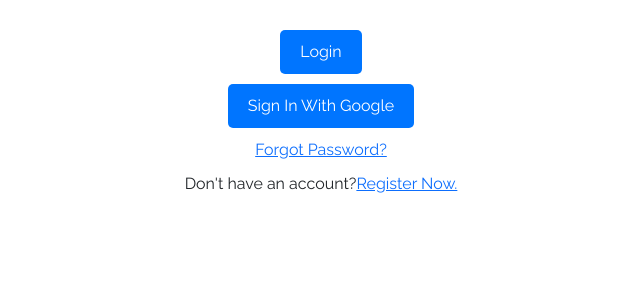
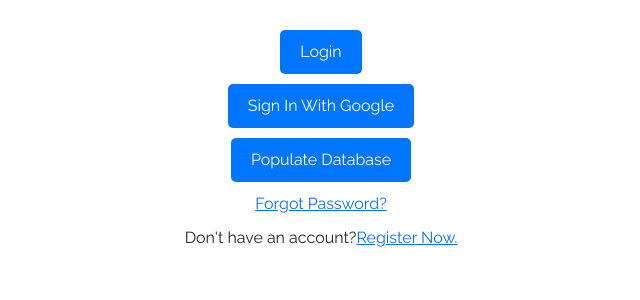
Before and after one commit to neeoll/social-media, a Next.js app: page / in a window 1280 px wide. Shown: the top 300 px of the page, without its empty margins (319-959 px from the left). Built offline with nearby package versions, Linux system fonts and the light colour scheme.

Commit message:
Update index.js

```diff
--- a/pages/index.js
+++ b/pages/index.js
@@ -1,5 +1,5 @@
 import { useEffect, useRef, useState } from "react";
-import { query, getDocs, collection, where, addDoc } from "firebase/firestore";
+import { query, getDocs, collection, where, addDoc, Timestamp } from "firebase/firestore";
 import { db, storage } from '../utils/Firebase'
 import { useRouter } from "next/router";
 import { getGlobalAuth, signInWithGoogle, logInWithEmailAndPassword, sendPasswordReset, registerWithEmailandPassword } from "../utils/AuthManager";
@@ -117,6 +117,65 @@ export default function Login() {
     }
   }
 
+  function generateId(length) {
+    var result = '';
+    var characters = 'ABCDEFGHIJKLMNOPQRSTUVWXYZabcdefghijklmnopqrstuvwxyz0123456789';
+    var charactersLength = characters.length;
+    for (var i = 0; i < length; i++) {
+      result += characters.charAt(Math.floor(Math.random() * charactersLength));
+    }
+
+    return result;
+  }
+
+  const populateDatabase = async() => {
+    // Register and sign in to get auth access
+    await registerWithEmailandPassword("a.vidgamer.na@gmail.com", "password")
+    const user = await logInWithEmailAndPassword("a.vidgamer.na@gmail.com", "password")
+
+    // Create message document and fill with placeholder data to reference later
+    let rawPosts = await fetch('https://jsonplaceholder.typicode.com/posts').then(response => response.json())
+    let newMessages = []
+    rawPosts.forEach(post => {
+      newMessages.push({
+        attachments: '',
+        contents: post.body,
+        created: Timestamp.now().seconds,
+        isInvite: false,
+        messageId: generateId(10),
+        senderName: 'Nolas',
+        senderProfileIcon: '',
+        senderUid: user.uid
+      })
+    })
+    const messagesRef = await addDoc(collection(db, 'messages'), {
+      messages: newMessages
+    })
+
+    // Create room and pass in
+    const roomRef = await addDoc(collection(db, 'rooms'), {
+      channels: [{
+        id: `${messagesRef.path}`,
+        name: 'general'
+      }],
+      name: 'Global',
+      users: [user.uid],
+      roomIcon: '',
+      shortName: 'G'
+    })
+
+    // Create user entry in the database now that the roomRef has been created
+    await addDoc(collection(db, 'users'), {
+      blockedUsers: [],
+      uid: user.uid,
+      name: 'Nolas',
+      email: user.email,
+      photoUrl: '',
+      rooms: [`${roomRef.path}`],
+    })
+  }
+
+
   return (
     <div className="card" id="login">
       <div className="actions">
@@ -126,7 +185,8 @@ export default function Login() {
         <EmailAndPasswordDialog submit={emailAndPasswordSignIn} updateEmail={updateEmail} updatePassword={updatePassword}>
           <button className="save">Login</button>
         </EmailAndPasswordDialog>
-          <button className="save" onClick={googleSignIn}>Sign In With Google</button>
+        <button className="save" onClick={googleSignIn}>Sign In With Google</button>
+        <button className="save" onClick={populateDatabase}>Populate Database</button>
       </div>
       <div className="footer">
         <PasswordResetDialog confirm={() => {sendPasswordReset(email)}} update={updateEmail}>
```
